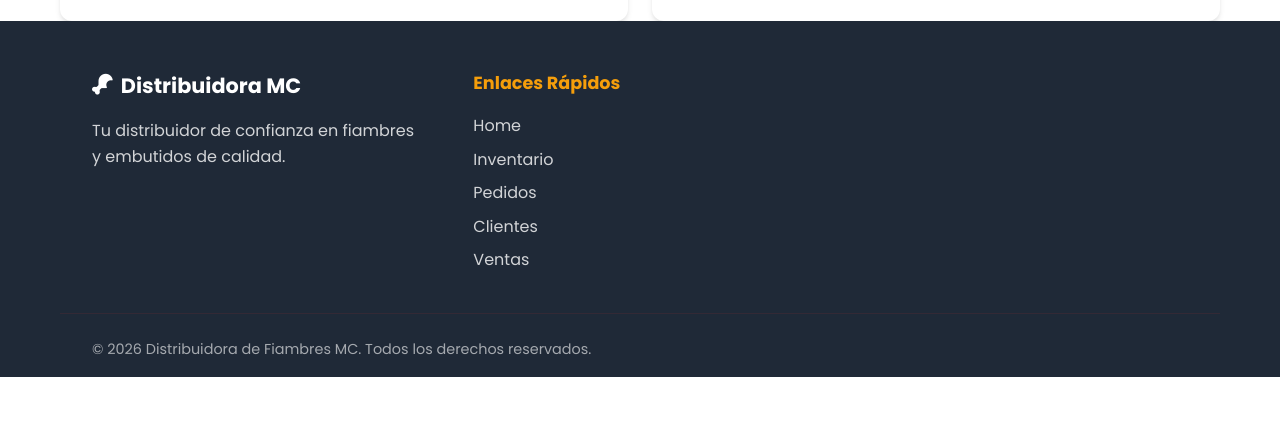
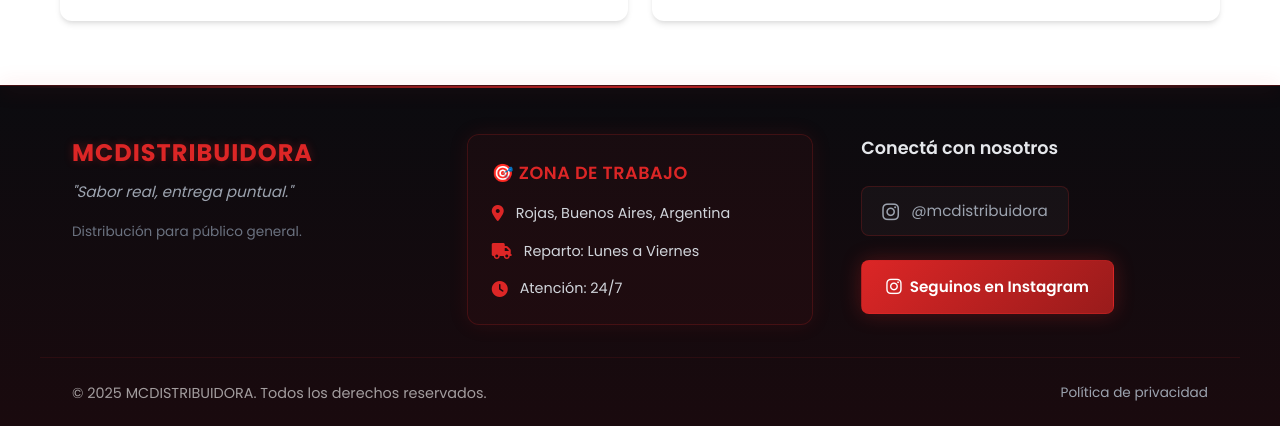
Before and after one commit to Tierrita/DistribuidoraMC, a plain HTML site: page index.html in a window 1280 px wide. Shown: the part 1279-1705 px from the top of the page. Before the commit the page ends 1656 px from the top, so only its background shows below. Drawn offline with nearby package versions, Linux system fonts and the light colour scheme; no server answers.

Commit message:
fix: Eliminar footer viejo con enlaces rápidos
- Remover footer antiguo duplicado
- Mantener solo footer futurista limpio

```diff
--- a/index.html
+++ b/index.html
@@ -158,40 +158,6 @@
         </div>
     </section>
 
-    <!-- Footer -->
-    <footer class="footer">
-        <div class="container">
-            <div class="footer-content">
-                <div class="footer-section">
-                    <h3><i class="fas fa-drumstick-bite"></i> Distribuidora MC</h3>
-                    <p>Tu distribuidor de confianza en fiambres y embutidos de calidad.</p>
-                </div>
-                <div class="footer-section">
-                    <h4>Enlaces Rápidos</h4>
-                    <ul>
-                        <li><a href="index.html">Home</a></li>
-                        <li><a href="inventario.html">Inventario</a></li>
-                        <li><a href="pedidos.html">Pedidos</a></li>
-                        <li><a href="clientes.html">Clientes</a></li>
-                        <li><a href="ventas.html">Ventas</a></li>
-                    </ul>
-                </div>
-            </div>
-            <div class="footer-bottom">
-                <p>&copy; 2026 Distribuidora de Fiambres MC. Todos los derechos reservados.</p>
-            </div>
-        </div>
-    </footer>
-
-    <script src="script.js"></script>
-    <script>
-        // Cargar estadísticas básicas
-        document.addEventListener('DOMContentLoaded', () => {
-            const inventory = JSON.parse(localStorage.getItem('distributoraMC_inventory') || '[]');
-            const orders = JSON.parse(localStorage.getItem('distributoraMC_orders') || '[]');
-
-            document.getElementById('totalProducts').textContent = inventory.length;
-            document.getElementById('monthlyOrders').textContent = orders.length;
     <!-- Footer Futurista -->
     <footer class="footer-futuristic">
         <div class="footer-content">
```
